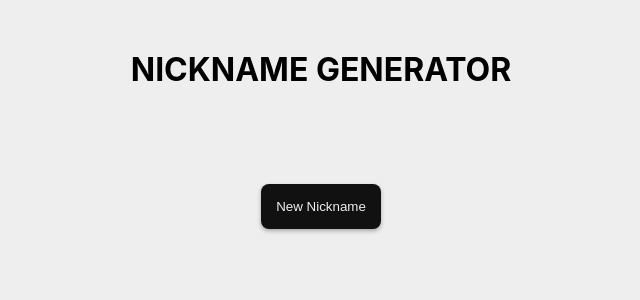
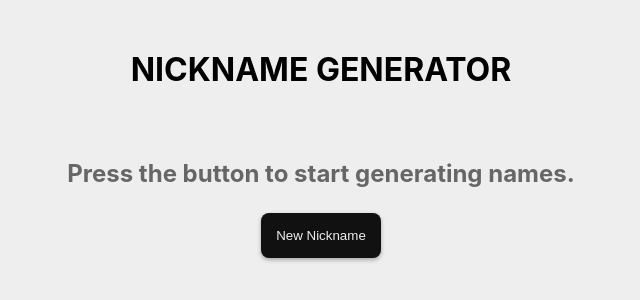
Before and after one commit to isqbellq/nickname-generator, a React (Create React App) app: page / in a window 1280 px wide. Shown: the top 300 px of the page, without its empty margins (319-959 px from the left). Built offline with nearby package versions, Linux system fonts and the light colour scheme; no server answers.

Commit message:
new adjs

```diff
--- a/src/App.js
+++ b/src/App.js
@@ -6,7 +6,7 @@ class App extends Component {
 	constructor() {
 		super();
 		this.state = {
-			adjs: ["green", "vegan", "happy"],
+			adjs: [],
 			nouns: [],
 			nickAdj: "",
 			nickNoun: "",
@@ -30,11 +30,11 @@ class App extends Component {
 	}
 
 	componentDidMount() {
-		fetch("https://raw.githubusercontent.com/baliw/words/master/adjectives.json")
+		fetch("https://raw.githubusercontent.com/dariusk/corpora/master/data/words/adjs.json")
 		.then(response => response.json())
 		.then(data => {
 			this.setState({
-				adjs: data
+				adjs: data.adjs
 			});
 		});
 
--- a/src/components/Nickname.js
+++ b/src/components/Nickname.js
@@ -5,13 +5,24 @@ class Nickname extends Component {
   render() {
   	let adj = this.props.nickAdj;
   	let name = this.props.nickNoun;
+  	let content;
 
-		return(
+  	if (this.props.nickAdj && this.props.nickNoun) {
+  		content = (
     		<div className="nickname">
   		    <h2 style={{color: "#666"}}>{adj} </h2>
   		    <h2>{name}</h2>
   		  </div>
   	  );
+  	} else if (!this.props.nickAdj || !this.props.nickNoun) {
+  		content = (
+  			<h2 style={{color: "#666"}}>Press the button to start generating names.</h2>
+  		);
+    }
+
+    return(
+		  <div>{content}</div>
+	  );
   }
 }
 
```
Lines whose indentation alone changed are shown as unchanged.
